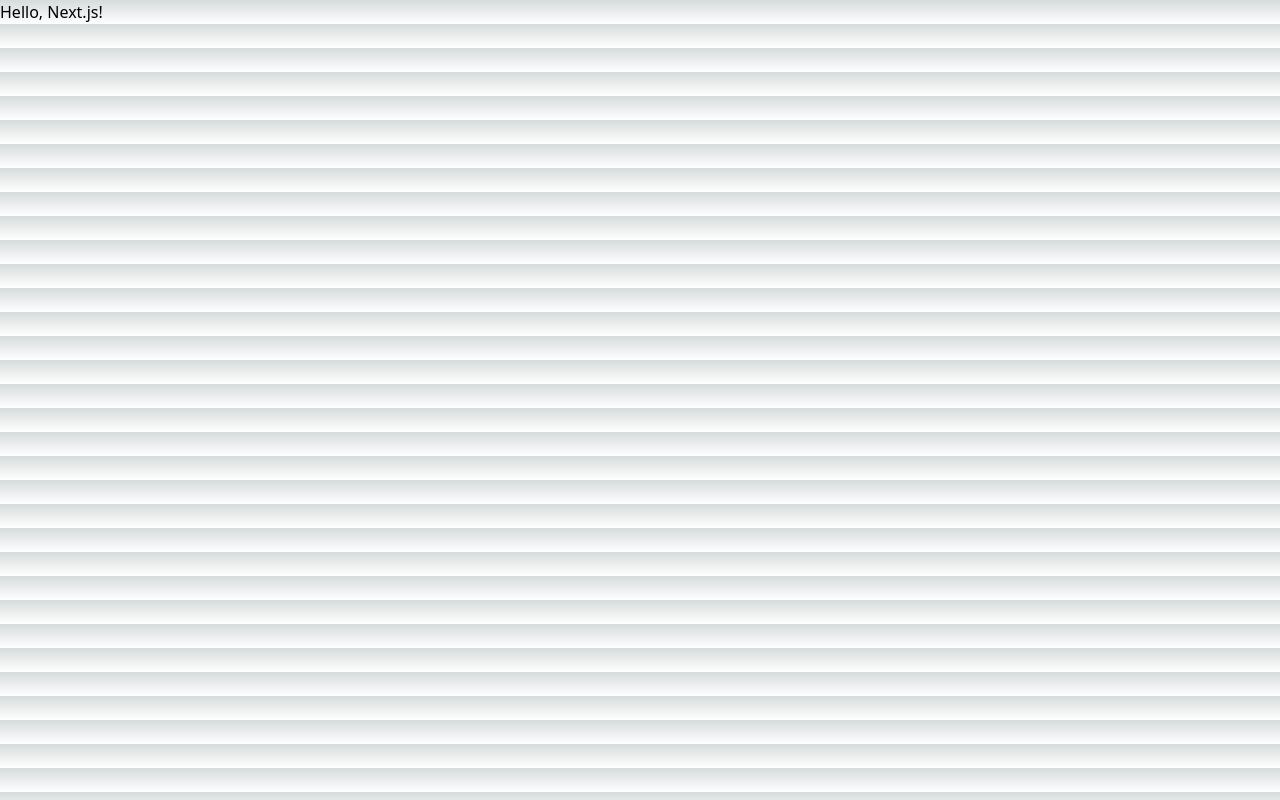
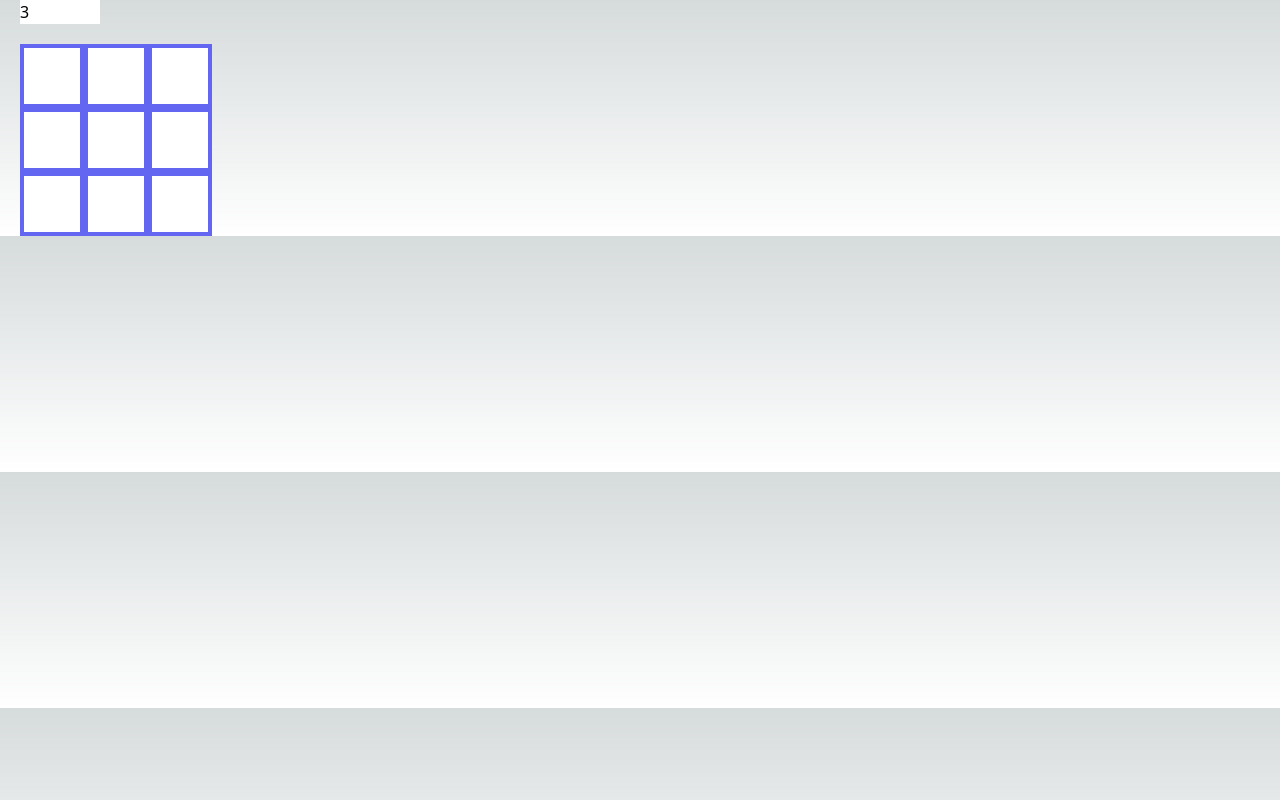
Before and after one commit to tamy-le/tic-tac-toe, a Next.js app in the folder tic-tac-toe/: page / in a window 1280 px wide. Built offline with nearby package versions, Linux system fonts and the light colour scheme.

Commit message:
fix(use client render): no server and usestate using client render

```diff
--- a/tic-tac-toe/src/app/page.js
+++ b/tic-tac-toe/src/app/page.js
@@ -1,3 +1,5 @@
+"use client";
+import Game from "./../components/Game";
 export default function Page() {
-  return <h1>Hello, Next.js!</h1>;
+  return <Game />;
 }
```
